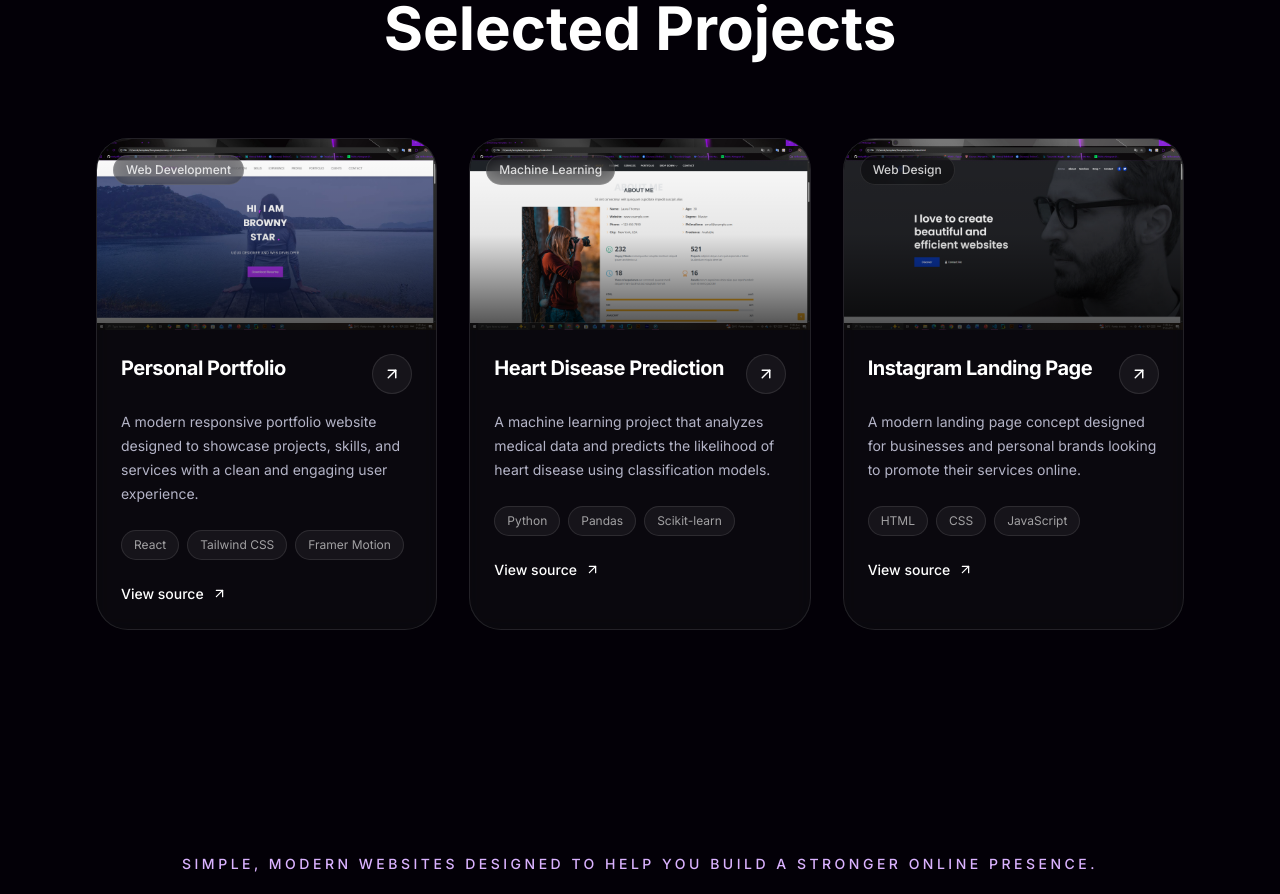
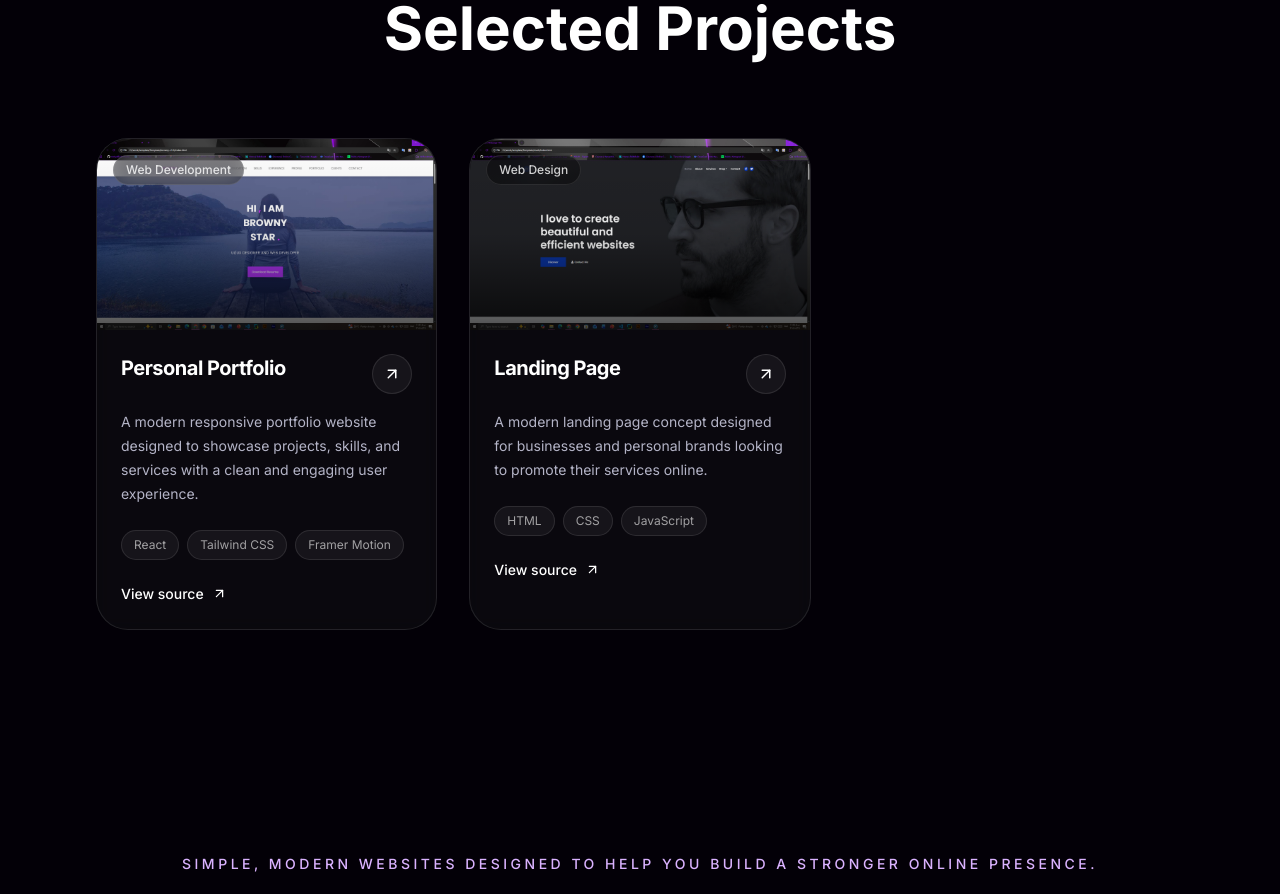
Before and after one commit to mohyA81/My-Portfolio, a React (Vite) app: page / in a window 1280 px wide. Shown: the part 3380-4274 px from the top of the page. Built offline with nearby package versions, Linux system fonts and the light colour scheme.

Commit message:
Update portfolio projects

```diff
--- a/src/components/sections/Projects.jsx
+++ b/src/components/sections/Projects.jsx
@@ -17,17 +17,7 @@ const projects = [
     githubUrl: "#",
   },
   {
-    title: "Heart Disease Prediction",
-    category: "Machine Learning",
-    description:
-      "A machine learning project that analyzes medical data and predicts the likelihood of heart disease using classification models.",
-    image: "/images/projects/portfolio2.PNG",
-    technologies: ["Python", "Pandas", "Scikit-learn"],
-    liveUrl: "#",
-    githubUrl: "#",
-  },
-  {
-    title: "Instagram Landing Page",
+    title: "Landing Page",
     category: "Web Design",
     description:
       "A modern landing page concept designed for businesses and personal brands looking to promote their services online.",
--- a/src/components/sections/Services.jsx
+++ b/src/components/sections/Services.jsx
@@ -24,7 +24,7 @@ const services = [
     packages: [
       {
         name: "Starter",
-        price: 120,
+        price: 200,
         description: "A simple and professional online presence.",
         features: [
           "1-page responsive website",
@@ -36,7 +36,7 @@ const services = [
       },
       {
         name: "Professional",
-        price: 200,
+        price: 350,
         featured: true,
         description: "A complete portfolio for professionals and freelancers.",
         features: [
@@ -50,7 +50,7 @@ const services = [
       },
       {
         name: "Premium",
-        price: 300,
+        price: 500,
         description: "A polished portfolio with a more advanced experience.",
         features: [
           "Everything in Professional",
@@ -80,7 +80,7 @@ const services = [
     packages: [
       {
         name: "Starter",
-        price: 80,
+        price: 100,
         description: "A clean landing page for a simple offer.",
         features: [
           "1-page landing page",
@@ -92,7 +92,7 @@ const services = [
       },
       {
         name: "Professional",
-        price: 140,
+        price: 150,
         featured: true,
         description: "A conversion-focused landing page for your brand.",
         features: [
@@ -135,10 +135,7 @@ function Services() {
 
   return (
     <>
-      <section
-        id="services"
-        className="px-6 py-24 sm:py-28 lg:py-32"
-      >
+      <section id="services" className="px-6 py-24 sm:py-28 lg:py-32">
         <Container>
           <ScrollReveal>
             <SectionTitle
```
